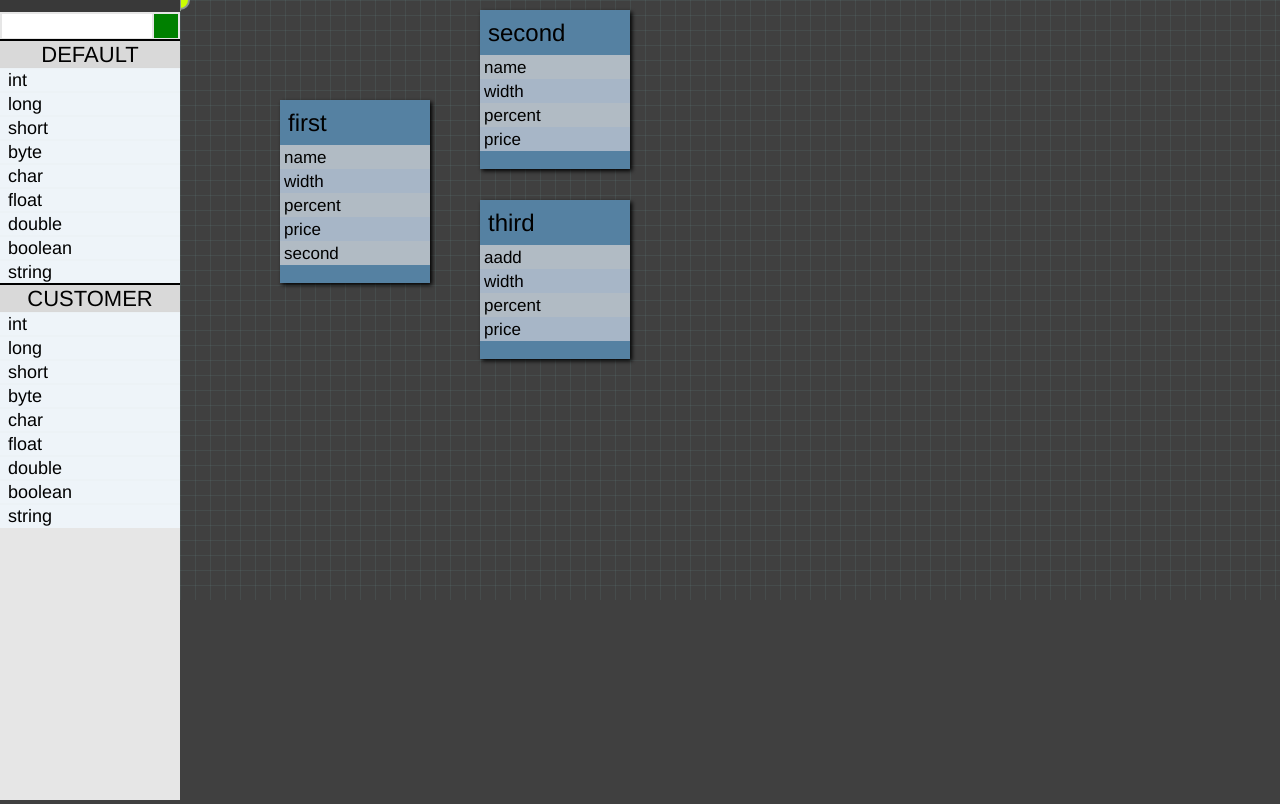
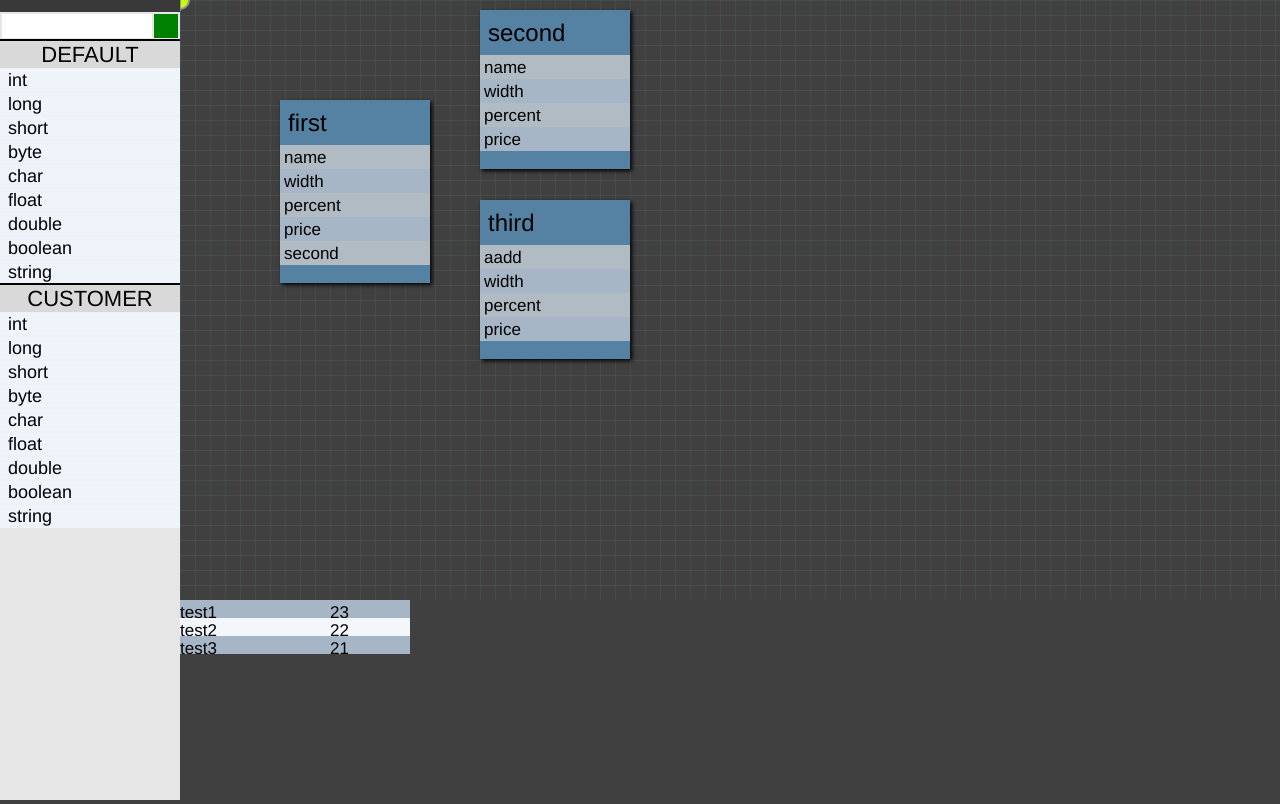
Before and after one commit to hurry07/block, a Java web app: page / in a window 1280 px wide. Run offline with Tomcat 11, a stand-in JSP engine, Linux system fonts and the light colour scheme.

Commit message:
add table data edit component, bug fix

```diff
--- a/WebContent/css/theme.css
+++ b/WebContent/css/theme.css
@@ -28,6 +28,23 @@
     filter: none;
 }
 
+/* ======================= */
+/* table view              */
+/* ======================= */
+.tabledata .row:nth-child(odd) {
+    fill: #A7B6C7;
+}
+
+.tabledata .row:nth-child(even) {
+    fill: #F3F6FA;
+}
+
+.cell text {
+    font-family: "Myriad Pro", Helvetica, Arial, sans-serif;
+    fill: black;
+    text-anchor: start;
+    font-size: 17px;
+}
 /* ======================= */
 /* link styles             */
 /* ======================= */
--- a/WebContent/index.html
+++ b/WebContent/index.html
@@ -46,6 +46,8 @@
     <script type="text/javascript" src="js/classes/searchbox.js"></script>
     <script type="text/javascript" src="js/classes/classlist.js"></script>
     <!-- classes search area -->
+    <script type="text/javascript" src="js/widget/column.js"></script>
+    <script type="text/javascript" src="js/widget/tableview.js"></script>
     <script type="text/javascript" src="js/widget/values.js"></script>
     <!-- ui manager -->
     <script type="text/javascript" src="js/uimanager.js"></script>
--- a/WebContent/js/component/layout.js
+++ b/WebContent/js/component/layout.js
@@ -49,16 +49,15 @@
     }
     this.x = x;
     this.y = y;
+    this.absx = this.parentx + x;
+    this.absy = this.parenty + y;
 }
 Area.prototype.parentPos = function (x, y) {
+    //console.log('Area.parentPos:', x, y);
     this.parentx = x;
     this.parenty = y;
     this.absx = this.x + x;
     this.absy = this.y + y;
-}
-Area.prototype.setAbsPosition = function (parentx, parenty) {
-    this.absx = parentx + this.x;
-    this.absy = parentx + this.y;
 }
 Area.prototype.width = function (w) {
     if (arguments.length == 0) {
--- a/WebContent/js/component/linerlayout.js
+++ b/WebContent/js/component/linerlayout.js
@@ -31,6 +31,7 @@
     return this;
 }
 LinerLayout.prototype.position = function (x, y) {
+    //console.log('LinerLayout.position:', x, y);
     if (arguments.length == 0) {
         return [this.x , this.y];
     }
@@ -39,6 +40,7 @@
     this.parentPos(this.parentx, this.parenty);
 }
 LinerLayout.prototype.parentPos = function (x, y) {
+    //console.log('LinerLayout.parentPos:', x, y);
     this.parentx = x;
     this.parenty = y;
     var absx = this.absx = this.x + x;
--- a/WebContent/js/widget/column.js
+++ b/WebContent/js/widget/column.js
@@ -5,21 +5,27 @@
  * Time: 下午5:07
  * To change this template use File | Settings | File Templates.
  */
-function Cell(name) {
+function Cell(p, name) {
+    Node.call(this, p);
+    this.name = name;
 }
 _node(Cell, Node);
 Cell.prototype.createView = function () {
     return this.rootView().append('g').classed('cell', true);
 }
-Cell.prototype.enter = function () {
+Cell.prototype.enter = function (data) {
     this.rect = this.view.append('rect');
-    this.text = this.view.append('text');
+    this.text = this.view.append('text').text('' + data);
+}
+Cell.prototype.update = function (data) {
+    this.text.text(data);
 }
 Cell.prototype.resize = function (w, h) {
-    this.view.attr({width: w, height: h});
+    this.rect.attr({width: w, height: h});
+    this.text.attr({x: 0, y: h});
 }
 Cell.prototype.position = function (x, y) {
-    this.view.attr({width: x, height: y});
+    this.view.$t().translate(x, y).end();
 }
 /**
  * hide text
@@ -35,31 +41,39 @@
  *
  * @param p
  * @param prefer
+ * @param adapter cell create adapter
  * @constructor
  */
-function Row(p, prefer) {
-    Node.call(this, p, prefer);
+function Row(p, prefer, adapter) {
+    Node.call(this, p);
     this.prefer = prefer;
+    this.height = prefer.init.height;
+    this.adapter = adapter;
 }
 _node(Row, Node);
 Row.prototype.createView = function () {
-    return this.rootView().append('g');
+    return this.rootView().append('g').classed('row', true);
 }
 Row.prototype.enter = function (data) {
+    var cell;
+    var x = 0;
     for (var i = -1, columns = this.prefer.columns, len = columns.length; ++i < len;) {
-        var col = this.createCell(columns[i]);
-        col.bind(data[columns[i].name]);
+        var col = columns[i];
+        cell = this.adapter.createCell(this, col.name, col.type);
+        cell.bind(data[col.name]);
+        cell.resize(col.width, this.height);
+        cell.position(x, 0);
+        x += col.width;
+    }
+}
+Row.prototype.update = function (data) {
+    var columns = this.prefer.columns;
+    for (var i = -1, cells = this.view.childNodes, len = cells.length; ++i < len;) {
+        cells[i].update(data[columns[i].name]);
     }
 }
 Row.prototype.order = function (prefer) {
-
 }
-Row.prototype.getChildren = function () {
-    return this.view.selectAll('g > .cell');
+Row.prototype.position = function (x, y) {
+    this.view.$t().translate(x, y).end();
 }
-Row.prototype.createCell = function (prefer) {
-    switch (prefer.type) {
-        case 'time':
-            return new Cell(this.view);
-    }
-}
--- a/WebContent/js/widget/tableview.js
+++ b/WebContent/js/widget/tableview.js
@@ -5,10 +5,22 @@
  * Time: 下午5:03
  * To change this template use File | Settings | File Templates.
  */
-function TableView() {
-
+function TableView(p, view) {
+    ListNode.call(this, p);
+    this.view = view;
 }
 _extends(TableView, ListNode);
-TableView.prototype.bind = function (data) {
-
+/**
+ * should supply by ValueComp
+ * @returns {Row}
+ */
+TableView.prototype.createChild = function () {
+    return new Row(this, null, null);
 }
+TableView.prototype.updateEnd = function (children) {
+    var y = 0;
+    children.each(function (row) {
+        row.position(0, y);
+        y += row.height;
+    })
+}
--- a/WebContent/js/widget/values.js
+++ b/WebContent/js/widget/values.js
@@ -5,7 +5,70 @@
  * Time: 下午10:25
  * To change this template use File | Settings | File Templates.
  */
+/**
+ *
+ * @param root
+ * @constructor
+ */
 function ValueComp(root) {
     WindowComponent.call(this, root);
+
+    // @param columns [{type:string,name:name,width:150,height:18}]
+    this.prefer = {
+        columns: [
+            {type: 'string', name: 'name', width: 150, height: 18},
+            {type: 'string', name: 'age', width: 80, height: 18}
+        ],
+        init: {height: 18}
+    };
+
+    var _this = this;
+    this.table = new TableView(Node.wrap(this.view), this.view.append('g').classed('tabledata', true));
+    this.table.createChild = function () {
+        return Row.create(_this.table, _this.prefer, _this);
+    }
+    this.celldown = this.listen('cell.down');
+
+    this.bind([
+        {name: 'test1', age: 23},
+        {name: 'test2', age: 22},
+        {name: 'test3', age: 21}
+    ]);
 }
 _extends(ValueComp, WindowComponent);
+/**
+ *
+ * @param data
+ */
+ValueComp.prototype.bind = function (data) {
+    this.table.bind(data);
+}
+ValueComp.prototype.handleEvent = function (event) {
+    console.log(event);
+}
+/**
+ * used as cell create adapter
+ *
+ * @param row
+ * @param name
+ * @param type
+ * @returns {Cell}
+ */
+ValueComp.prototype.createCell = function (row, name, type) {
+    if (type) {
+    }
+    var cell = Cell.create(row, name);
+    cell.view.on('mousedown', this.celldown, cell);
+    return cell;
+}
+/**
+ * react to window resize event
+ */
+ValueComp.prototype.onResize = function () {
+    // put component to new position
+    this.view.$t().translate(this.area.absx, this.area.absy).end();
+    // resize all layers
+    for (var i = -1, L = this.layers, len = L.length; ++i < len;) {
+        L[i].onSizeChange(this.area);
+    }
+}
```
